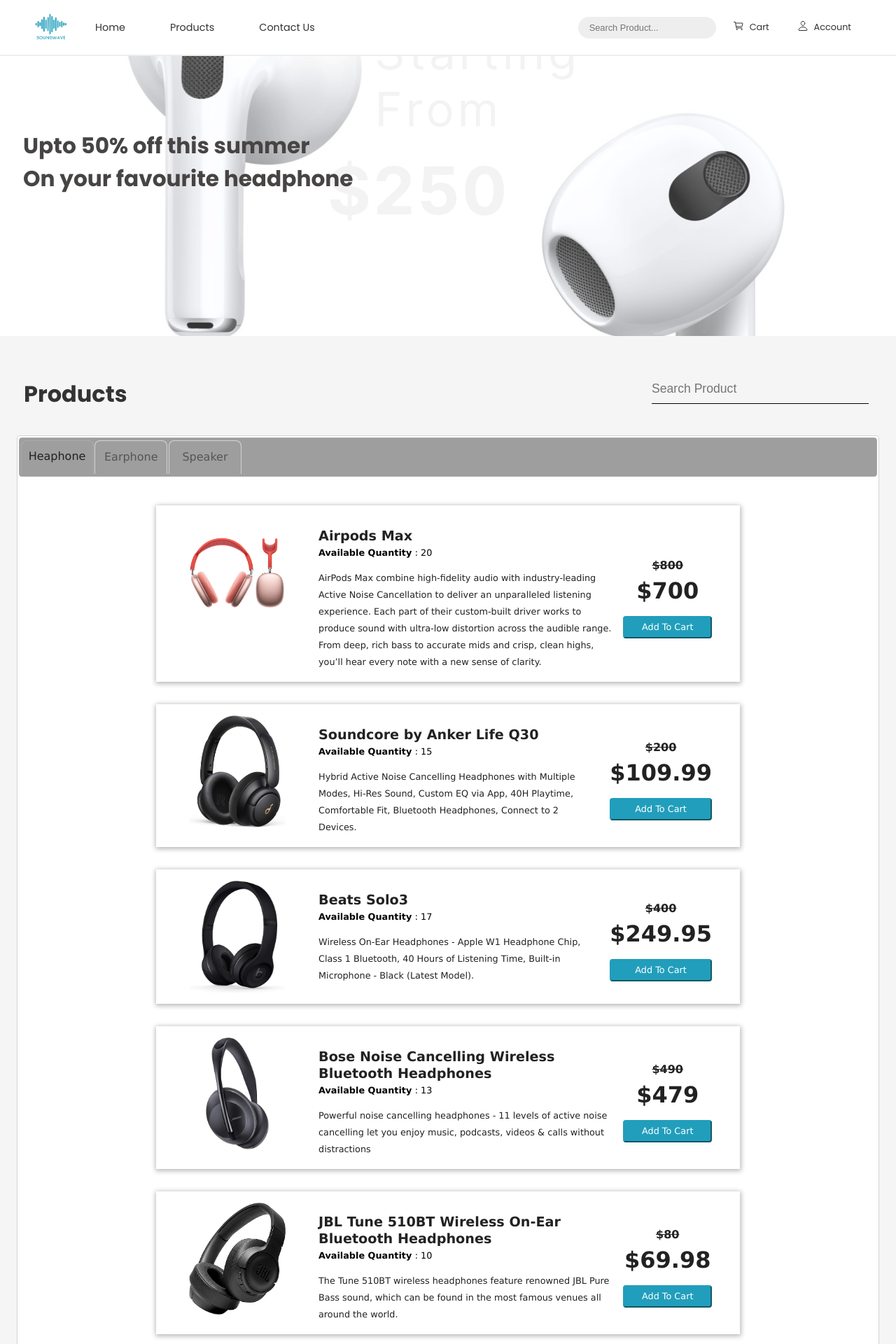
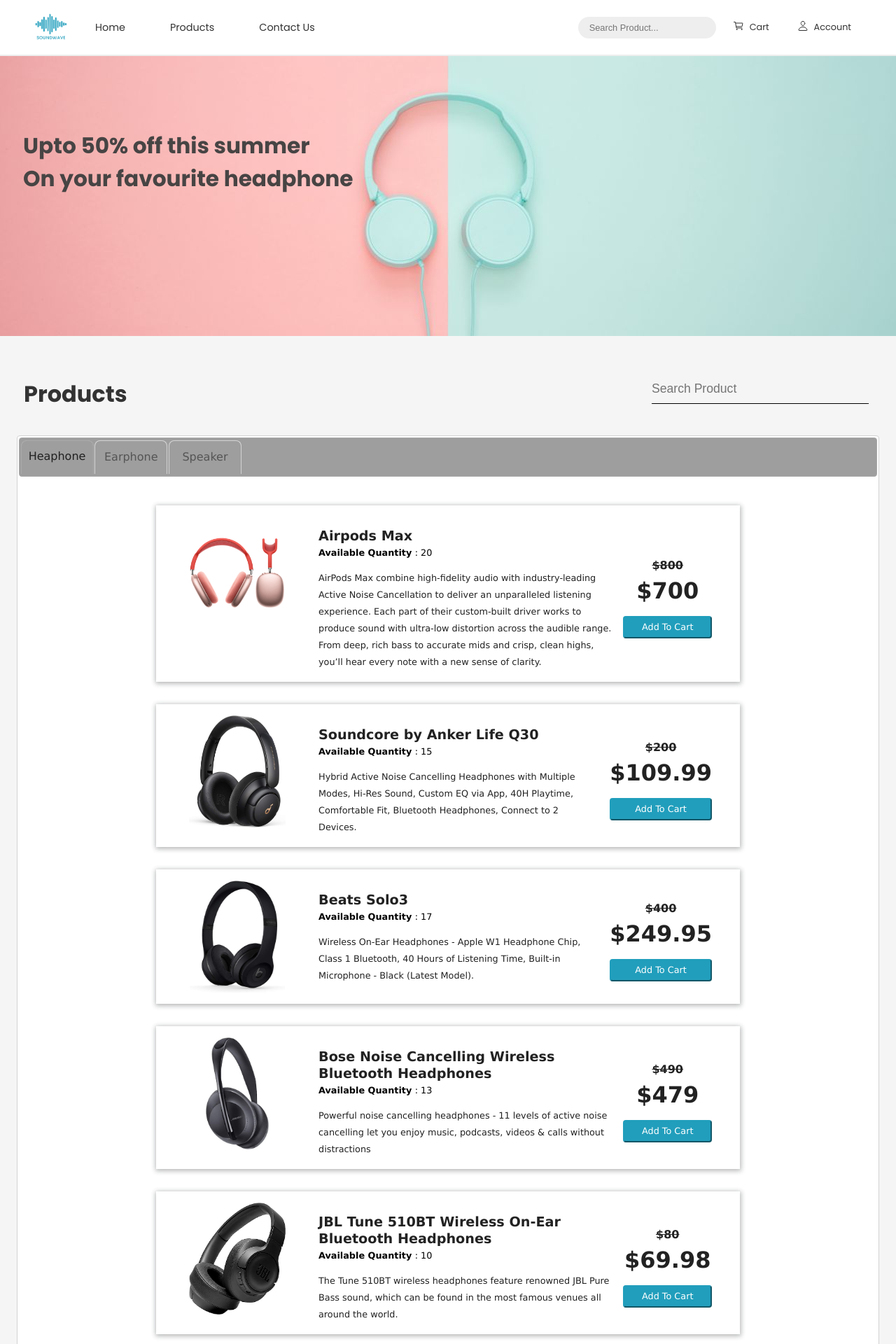
Before and after one commit to ajaystha42/soundWave, a PHP site: page /html/products.html in a window 1280 px wide. Shown: the top 1920 px of the page at 70% size. Run offline with PHP 8.4, Linux system fonts and the light colour scheme; grey boxes are pictures that could not be loaded.

Commit message:
merge conflict solve

```diff
--- a/css/products.css
+++ b/css/products.css
@@ -10,7 +10,7 @@ Sakar Thapa*/
 }
 
 .banner-image {
-  background-image: url("../media/banner.jpg");
+  background-image: url("../media/banner2.jpg");
   height: 50%;
   background-position: center;
   background-repeat: no-repeat;
```
Also changed, not shown: media/banner.jpg, media/banner2.jpg (added).
